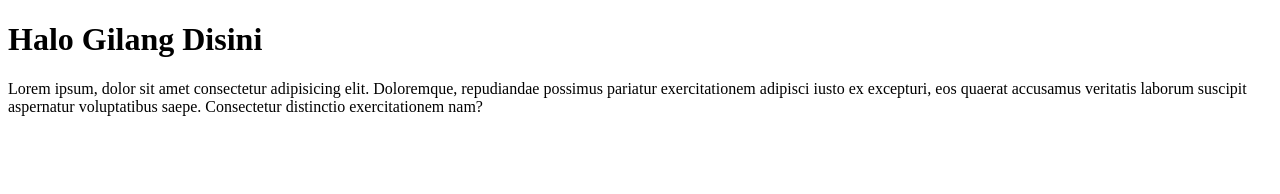
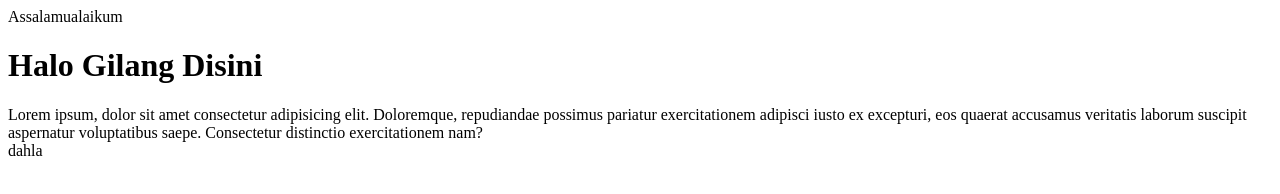
Before and after one commit to muhggr/belajargit, a plain HTML site: page index.html in a window 1280 px wide. Drawn offline with Linux system fonts and the light colour scheme.

Commit message:
penambahan header dan footer

```diff
--- a/index.html
+++ b/index.html
@@ -6,6 +6,8 @@
     <title>Document</title>
   </head>
   <body>
+    <header>Assalamualaikum</header>
+
     <h1>Halo Gilang Disini</h1>
     <div>
       Lorem ipsum, dolor sit amet consectetur adipisicing elit. Doloremque,
@@ -13,5 +15,7 @@
       eos quaerat accusamus veritatis laborum suscipit aspernatur voluptatibus
       saepe. Consectetur distinctio exercitationem nam?
     </div>
+
+<footer>dahla</footer>
   </body>
 </html>
```
